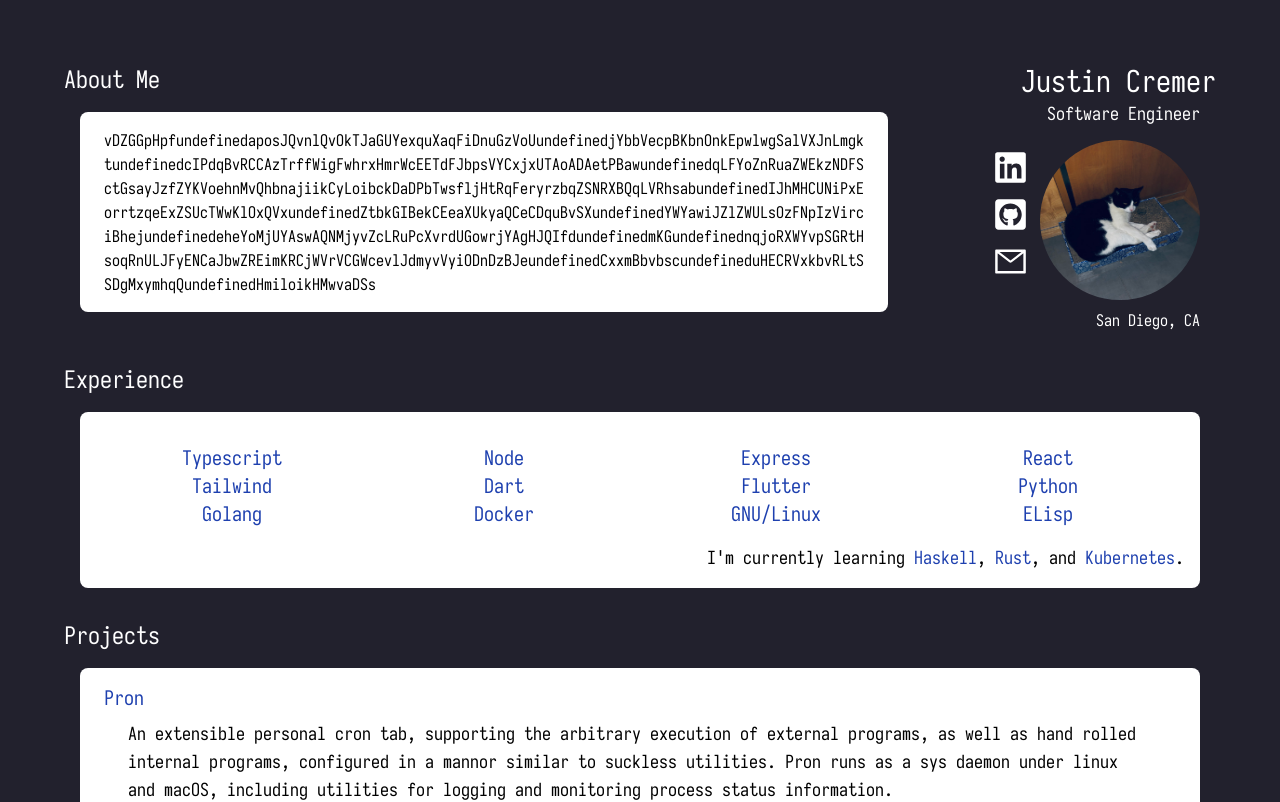
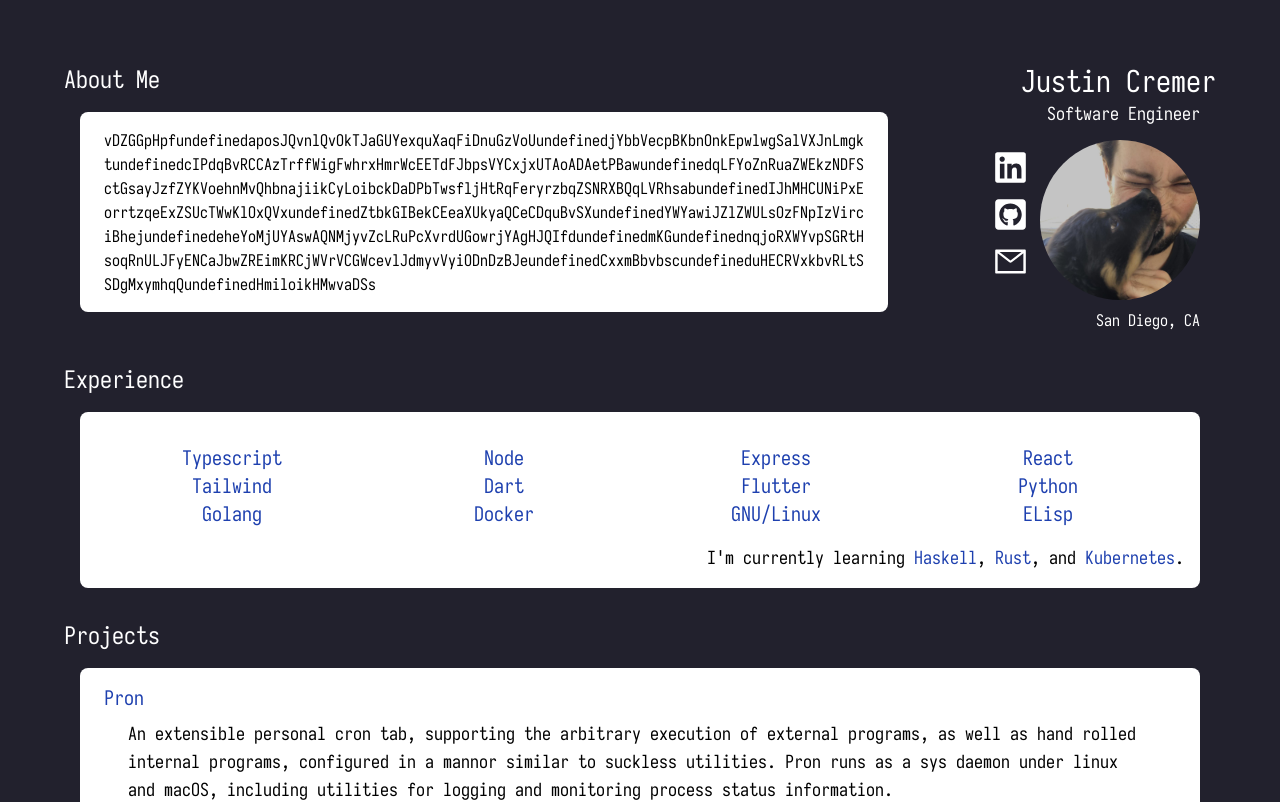
Before and after one commit to justincremer/portfolio, a React (Create React App) app: page / in a window 1280 px wide. Shown: the top 802 px of the page. Built offline with nearby package versions, Linux system fonts and the light colour scheme.

Commit message:
profile picture

```diff
--- a/src/app.tsx
+++ b/src/app.tsx
@@ -16,7 +16,7 @@ export const App: React.FC = (): JSX.Element => {
     name: "Justin Cremer",
     title: "Software Engineer",
     location: "San Diego, CA",
-    image: "cat.jpg",
+    image: "profile.jpg",
     about: genRandString(500),
     links: [
       {
```
Also changed, not shown: public/images/profile.jpg (added).
